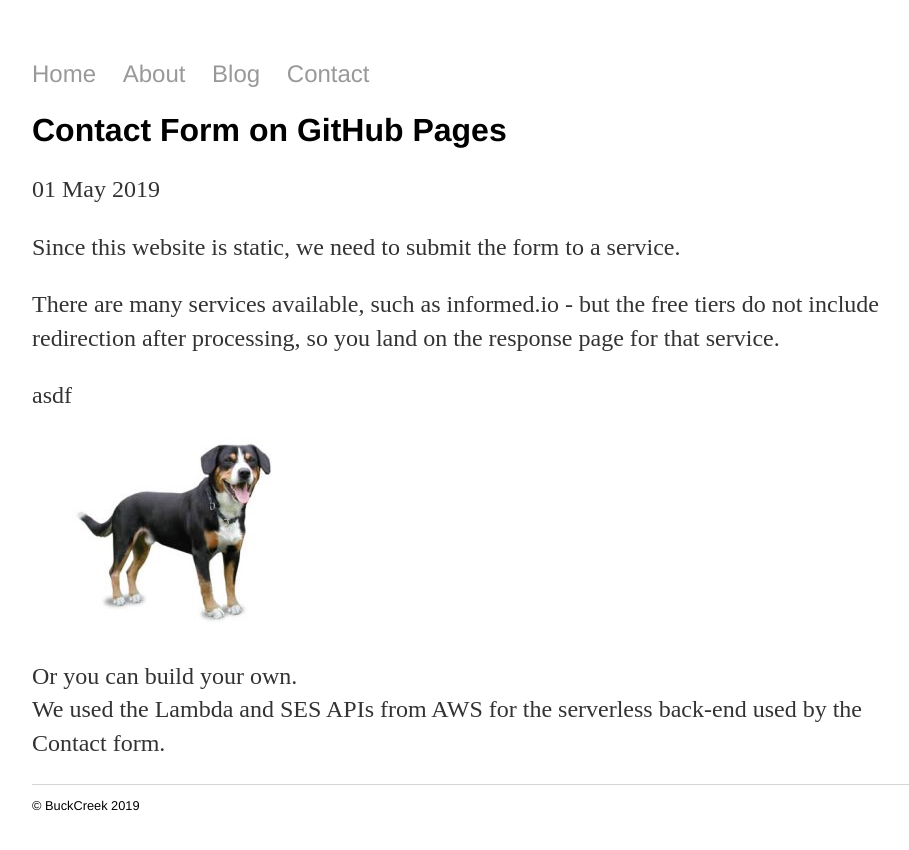
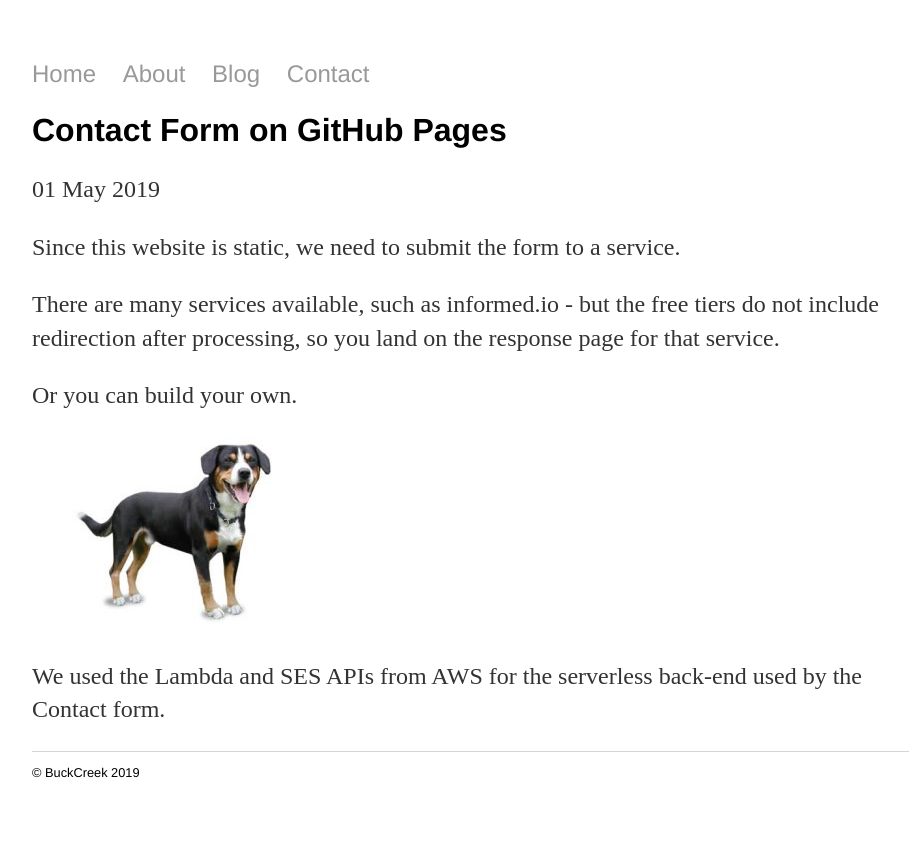
Before and after one commit to shanebp/shanebp.github.io, a Jekyll site: the page built from _posts/2019-05-01-github-pages-email.md, in a window 1280 px wide. Shown: the top 850 px of the page, without its empty margins (160-1069 px from the left). Built offline with Jekyll 4.4.1, drawn with Linux system fonts in a browser that asks for light colours.

Commit message:
Update 2019-05-01-github-pages-email.md

```diff
--- a/_posts/2019-05-01-github-pages-email.md
+++ b/_posts/2019-05-01-github-pages-email.md
@@ -8,8 +8,8 @@
 
 <p>There are many services available, such as informed.io - but the free tiers do not include redirection after processing, so you land on the response page for that service.</p>
 
-<p> asdf </p>
+<p>Or you can build your own.</p>
 
 ![Dog shown for no good reason.](/imgs/mountain-dog.jpg)
 
-<p>Or you can build your own. <br>We used the Lambda and SES APIs from AWS for the serverless back-end used by the Contact form.</p>
+<p>We used the Lambda and SES APIs from AWS for the serverless back-end used by the Contact form.</p>
```
